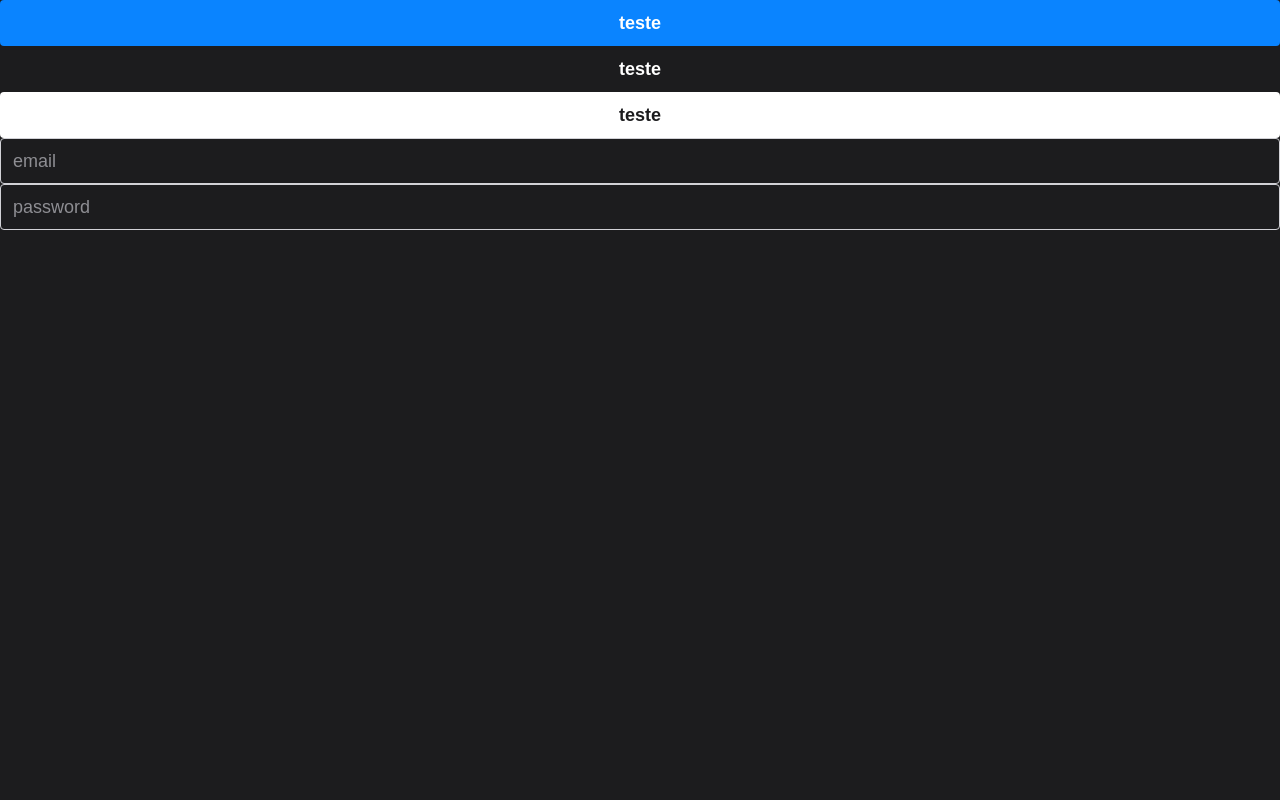
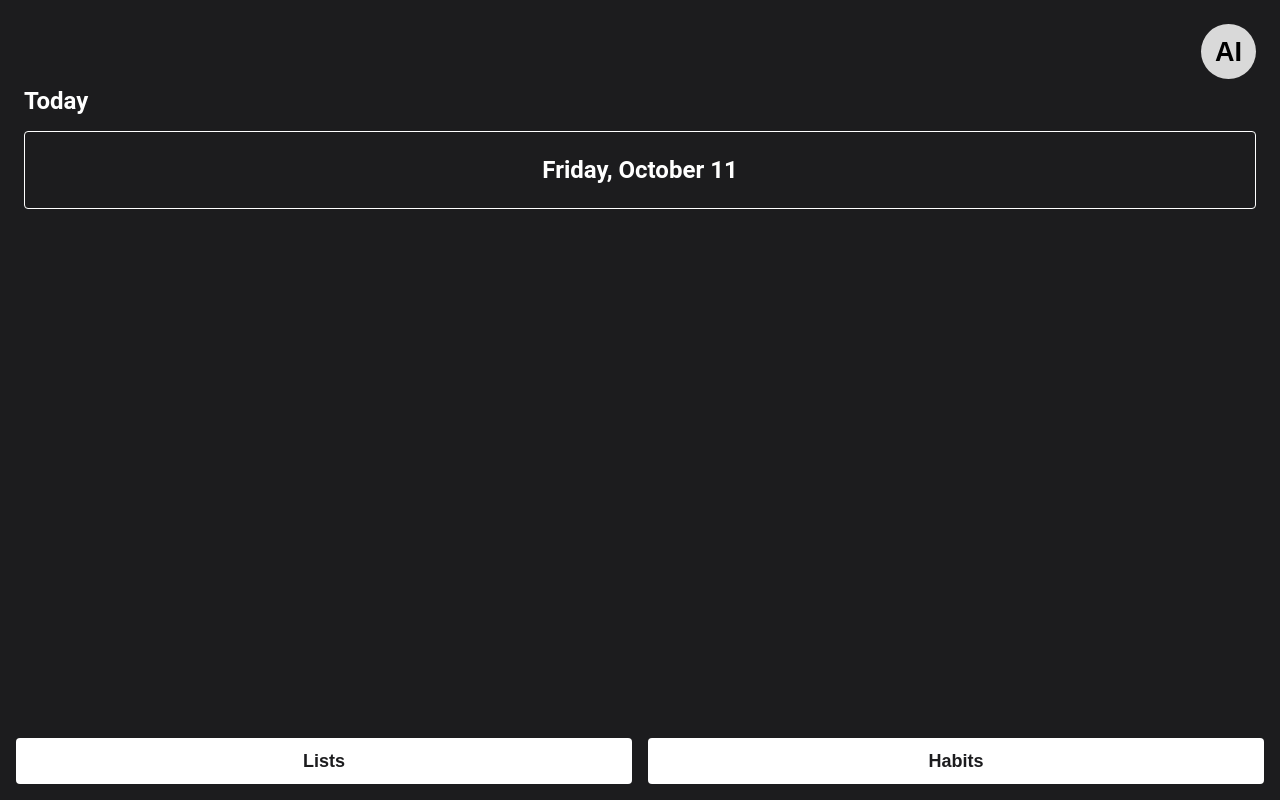
Before and after one commit to theogandara/achieve-it, a React (Vite) app in the folder web/: page / in a window 1280 px wide. Built offline with nearby package versions, Linux system fonts and the light colour scheme.

Commit message:
Refactor home page CSS and add API utility function

```diff
--- /dev/null
+++ b/web/src/components/modalProfile/modalProfile.tsx
@@ -0,0 +1 @@
+export default function ModalProfile() {}
--- a/web/src/pages/home/home.css
+++ b/web/src/pages/home/home.css
@@ -0,0 +1,77 @@
+.screen {
+  padding: 24px;
+  margin-bottom: 78px;
+}
+
+.profile {
+  display: flex;
+  align-items: center;
+  justify-content: end;
+  margin-bottom: 8px;
+
+  button {
+    padding: 12px;
+    height: 55px;
+    width: 55px;
+    border-radius: 50%;
+    background-color: #d9d9d9;
+    display: flex;
+    align-items: center;
+    justify-content: center;
+  }
+
+  h2 {
+    color: black;
+  }
+}
+
+.title {
+  margin-bottom: 16px;
+}
+
+.card-report {
+  border: 1px solid #fff;
+  border-radius: 4px;
+  padding: 24px;
+  max-height: 400px;
+  overflow-y: auto;
+  display: flex;
+  flex-direction: column;
+  gap: 12px;
+
+  button {
+    background-color: transparent;
+    padding: 0;
+  }
+}
+
+.card-report-header {
+  text-align: center;
+}
+
+.card-report-item {
+  display: flex;
+  align-items: center;
+  gap: 16px;
+
+  input {
+    width: 32px;
+    height: 32px;
+    border: 1px solid #0a84ff;
+    border-radius: 4px;
+    text-align: center;
+    accent-color: #0a84ff;
+  }
+}
+
+.footer {
+  background-color: #1c1c1e;
+  position: fixed;
+  bottom: 0;
+  left: 0;
+  right: 0;
+  padding: 16px;
+  display: flex;
+  flex-direction: row;
+  gap: 16px;
+}
--- a/web/src/pages/home/index.tsx
+++ b/web/src/pages/home/index.tsx
@@ -1,12 +1,127 @@
+import { useEffect, useState } from "react";
+import { api } from "../../utils/api";
+import "./home.css";
+
+type Item = {
+  _id: string;
+  name: string;
+  done: boolean;
+};
+
 export default function Home() {
+  const [loading, setLoading] = useState(false);
+  const [token, setToken] = useState("");
+  const [data, setData] = useState<Item[]>([]);
+  const [reportId, setReportId] = useState("");
+
+  useEffect(() => {
+    const token = localStorage.getItem("token");
+    if (token) {
+      setToken(token);
+    }
+  }, []);
+
+  async function updateData(newData: Item[]) {
+    if (!token) return;
+    setData(newData);
+    try {
+      setLoading(true);
+      await api.put(
+        `/daily-reports/${reportId}`,
+        {
+          items: newData,
+        },
+        {
+          headers: {
+            Authorization: `Bearer ${token}`,
+          },
+        }
+      );
+    } catch (err) {
+      console.error({ err });
+    } finally {
+      setLoading(false);
+    }
+  }
+
+  async function loadData() {
+    if (!token) return;
+    try {
+      setLoading(true);
+      const res = await api.get("daily-reports/today", {
+        headers: {
+          Authorization: `Bearer ${token}`,
+        },
+      });
+      setData(res.data.items);
+      setReportId(res.data.id);
+    } catch {
+      setData([]);
+    } finally {
+      setLoading(false);
+    }
+  }
+
+  useEffect(() => {
+    loadData();
+  }, [token]);
+
+  function handleCheck(id: string) {
+    const newData = data.map((item) => {
+      if (item._id === id) {
+        return {
+          ...item,
+          done: !item.done,
+        };
+      }
+      return item;
+    });
+
+    updateData(newData);
+  }
+
   return (
-    <>
-      <button>teste</button>
-      <button className="btn-secondary">teste</button>
-      <button className="btn-tertiary">teste</button>
+    <div className="screen">
+      {loading && <div className="loading">Loading...</div>}
+      <div className="profile">
+        <button>
+          <h2>AI</h2>
+        </button>
+      </div>
 
-      <input placeholder="email" />
-      <input placeholder="password" type="password" />
-    </>
+      <h2 className="title">Today</h2>
+
+      <div className="card-report">
+        <header className="card-report-header">
+          <h2>
+            {new Date().toLocaleDateString("en-US", {
+              weekday: "long",
+              month: "long",
+              day: "numeric",
+            })}
+          </h2>
+        </header>
+
+        {data.map((item: Item) => (
+          <button
+            key={item._id}
+            className="card-report-item"
+            onClick={() => handleCheck(item._id)}
+          >
+            <input
+              type="checkbox"
+              defaultChecked={item.done}
+              checked={item.done}
+            />
+            <p>{item.name}</p>
+          </button>
+        ))}
+      </div>
+
+      <div className="footer">
+        <button className="btn-tertiary">Lists</button>
+        <button className="btn-tertiary">Habits</button>
+      </div>
+    </div>
   );
 }
--- a/web/src/pages/login/index.tsx
+++ b/web/src/pages/login/index.tsx
@@ -1,10 +1,12 @@
 import { useState } from "react";
 import "./login.css";
 import { useNavigate } from "react-router-dom";
+import { api } from "../../utils/api";
 
 export default function Login() {
   const [email, _setEmail] = useState("");
   const [password, _setPassword] = useState("");
+  const [message, setMessage] = useState("");
 
   function setEmail(event: React.ChangeEvent<HTMLInputElement>) {
     _setEmail(event.target.value);
@@ -15,8 +17,57 @@ export default function Login() {
   }
   const navigate = useNavigate();
 
-  function handleLogin() {
-    console.log(email, password);
+  async function handleLogin() {
+    if (email.length === 0) {
+      setMessage("Email is required");
+      return;
+    }
+
+    if (password.length === 0) {
+      setMessage("Password is required");
+      return;
+    }
+
+    if (password.length < 6) {
+      setMessage("Password must be at least 6 characters");
+      return;
+    }
+
+    if (password.length > 20) {
+      setMessage("Password must be at most 20 characters");
+      return;
+    }
+
+    if (email.length < 6) {
+      setMessage("Email must be at least 6 characters");
+      return;
+    }
+
+    if (email.length > 50) {
+      setMessage("Email must be at most 50 characters");
+      return;
+    }
+
+    if (!email.includes("@")) {
+      setMessage("Invalid email");
+      return;
+    }
+
+    if (!email.includes(".")) {
+      setMessage("Invalid email");
+      return;
+    }
+
+    try {
+      const res = await api.post("/login", {
+        email: email,
+        password: password,
+      });
+      localStorage.setItem("token", res.data.token);
+      setMessage("Logged in successfully");
+    } catch {
+      setMessage("Invalid credentials");
+    }
   }
 
   function handleClickSignUp() {
@@ -30,6 +81,8 @@ export default function Login() {
       <h2 className="text-large">Hello, let's get started!</h2>
 
       <div className="input-container">
+        <p className="text-small">{message}</p>
+
         <p className="text-small">Insert your email</p>
         <input placeholder="email" onChange={setEmail} />
       </div>
--- /dev/null
+++ b/web/src/utils/api.ts
@@ -0,0 +1,13 @@
+import axios from "axios";
+
+export const api = axios.create({
+  baseURL: "https://achieve-it-api-achieve-it.bswnrh.easypanel.host",
+});
+
+axios.interceptors.request.use(async (config) => {
+  const token = localStorage.getItem("token");
+  if (token) {
+    config.headers.Authorization = `Bearer ${token}`;
+  }
+  return config;
+});
```
